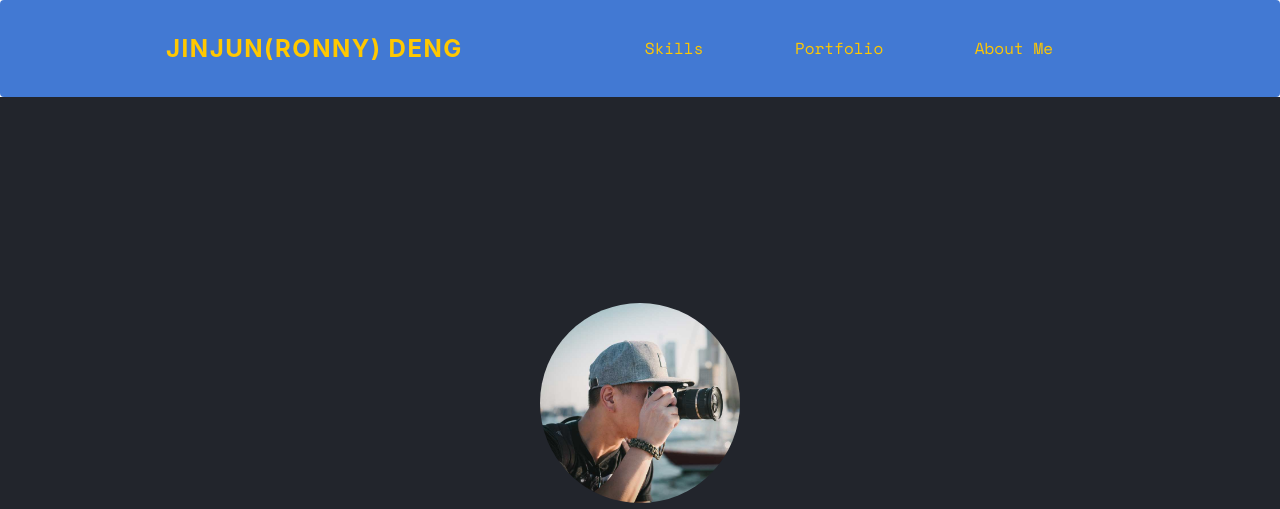
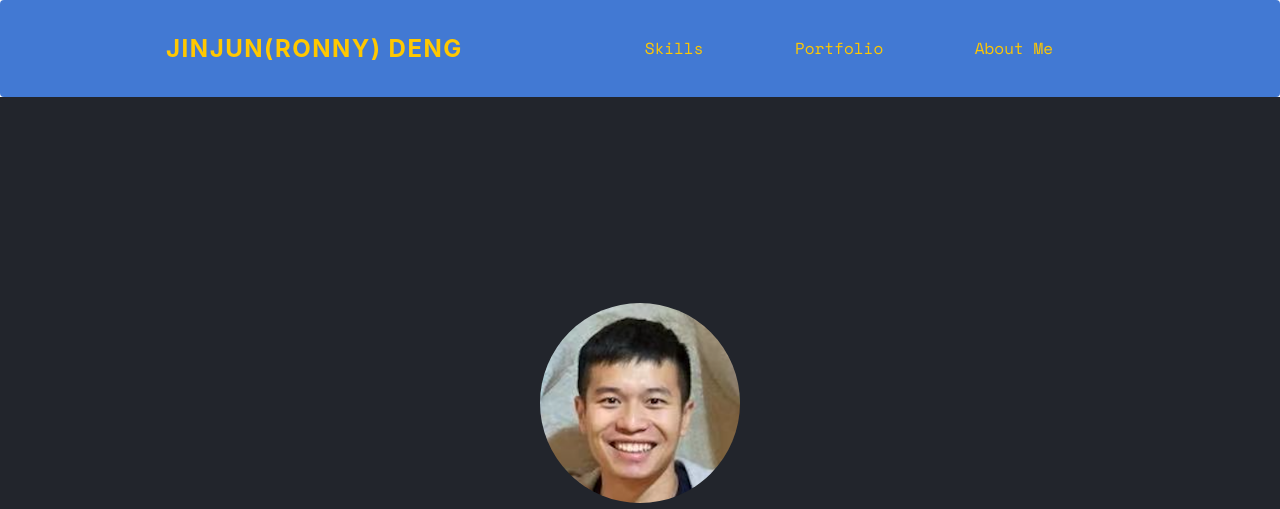
Before and after one commit to ronnydeng67/ronnydeng, a plain HTML site: page index.html in a window 1280 px wide. Shown: the top 509 px of the page. Drawn offline with nearby package versions, Linux system fonts and the light colour scheme; some packages are replaced by stand-ins of ours; no server answers; files whose address does not match are found by name.

Commit message:
add headshot

```diff
--- a/index.html
+++ b/index.html
@@ -82,7 +82,7 @@
 				<div class="col-md-8 col-md-offset-2 text-center">
 					<div class="display-t js-fullheight">
 						<div class="display-tc js-fullheight animate-box" data-animate-effect="fadeIn">
-							<div class="profile-thumb" style="background: url(images/user-3.jpg);"></div>
+							<div class="profile-thumb" style="background: url(images/head.png);"></div>
 							<h1><span>Jinjun(Ronny) Deng</span></h1>
 							<h3><span>Software Engineer</span></h3>
 							<p>
```
Also changed, not shown: images/head.png (added).
